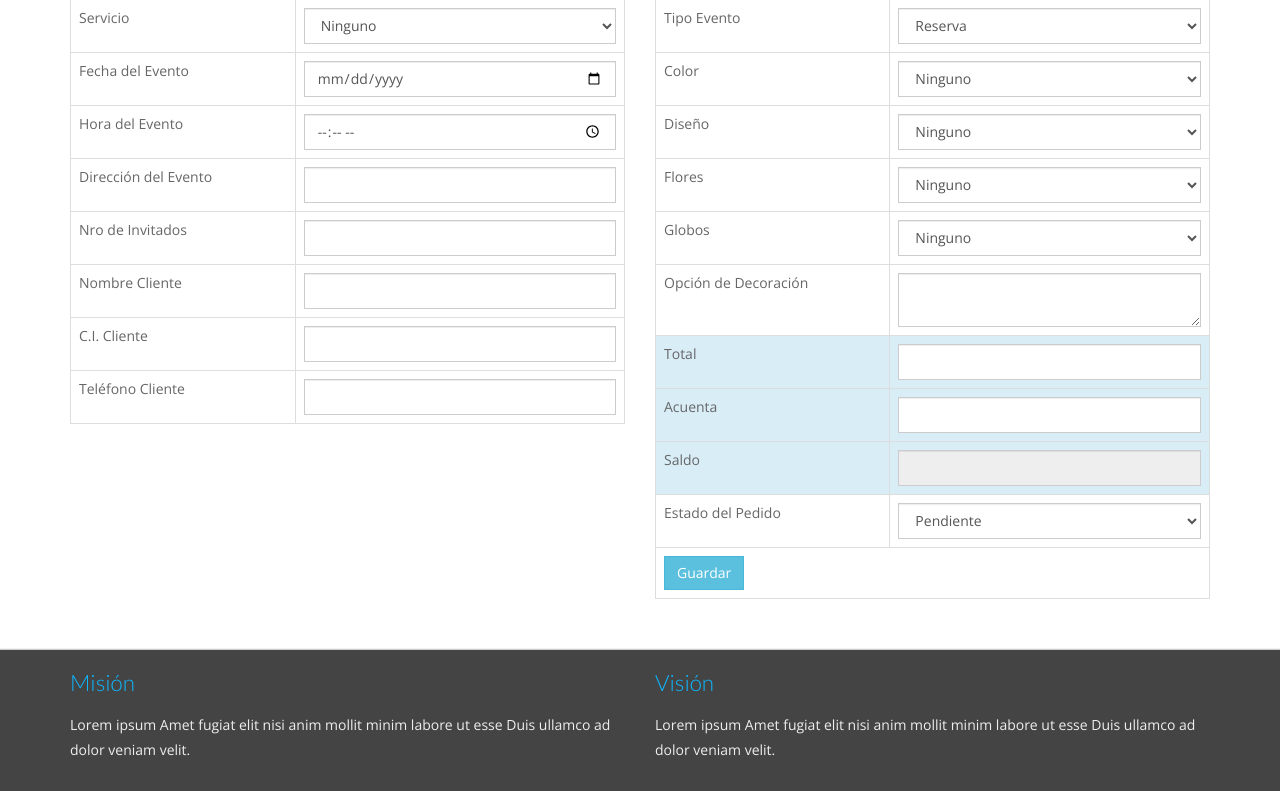
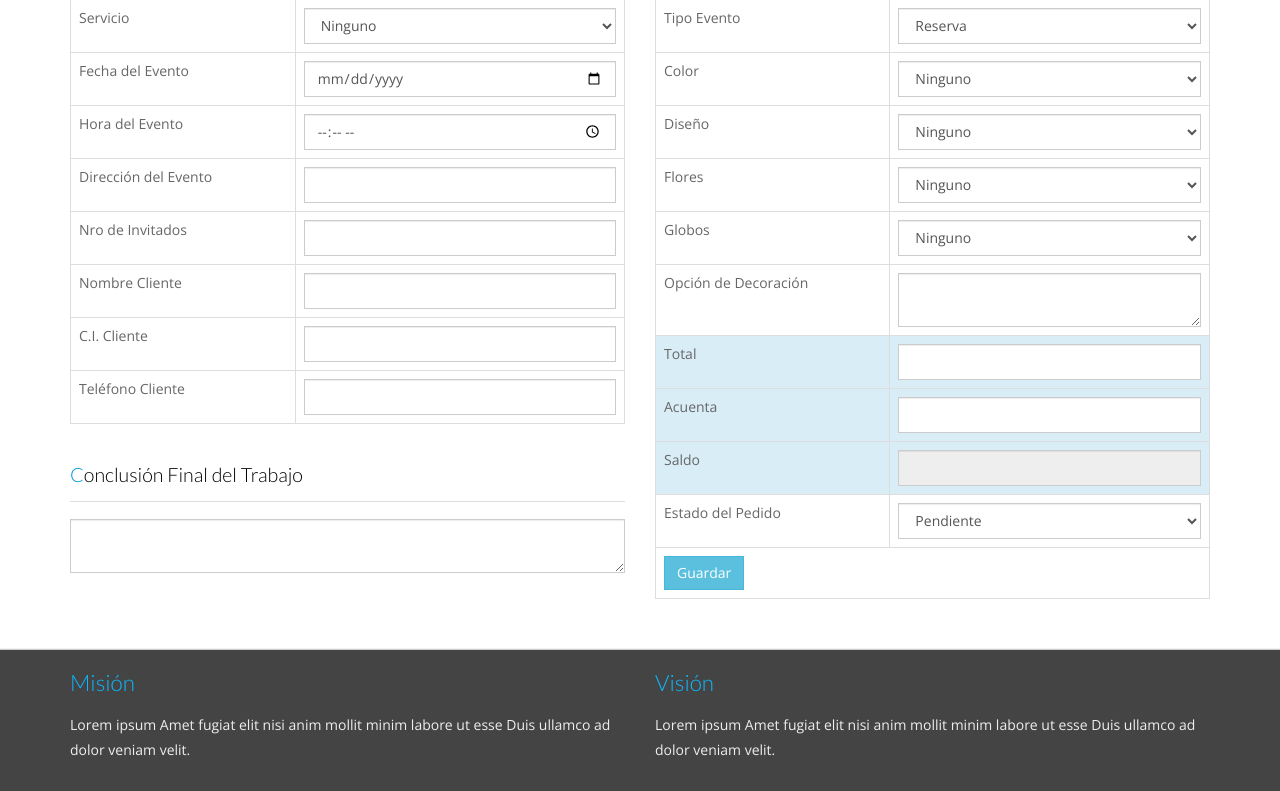
Before and after one commit to ronytic/Eventos, a PHP site: page /administrar/registro/modificar.php?c=1 in a window 1280 px wide. Shown: the part 696-1487 px from the top of the page. Run offline with PHP 8.4, Linux system fonts and the light colour scheme; the visitor is signed in with stand-in values (Sample User, id 1); data that the repository does not hold is empty; some web fonts are replaced.

Commit message:
Adicionado Conclusión Final

```diff
--- a/administrar/registro/actualizar.php
+++ b/administrar/registro/actualizar.php
@@ -20,6 +20,7 @@ $valores=array("codservicio"=>"'$codservicio'",
                 "codglobos"=>"'$codglobos'",
                 "total"=>"'$total'",
                 "opciondecoracion"=>"'$opciondecoracion'",
+                "conclusion"=>"'$conclusion'",
 
                 "acuenta"=>"'$acuenta'",
                 "saldo"=>"'$saldo'",
--- a/administrar/registro/modificar.php
+++ b/administrar/registro/modificar.php
@@ -88,6 +88,8 @@ $(document).on("ready",function(){
                         <td><input type="text" name="telefonocliente" class="form-control" value="<?php echo $res['telefonocliente']?>" ></td>
                     </tr>
                 </table>
+                <h4 class="section-title">Conclusión Final del Trabajo</h4>
+                <textarea class="form-control" name="conclusion"><?php echo $res['conclusion']?></textarea>
             </div>
             <div class="col-sm-6">
                 <table class="table table-bordered">
```
